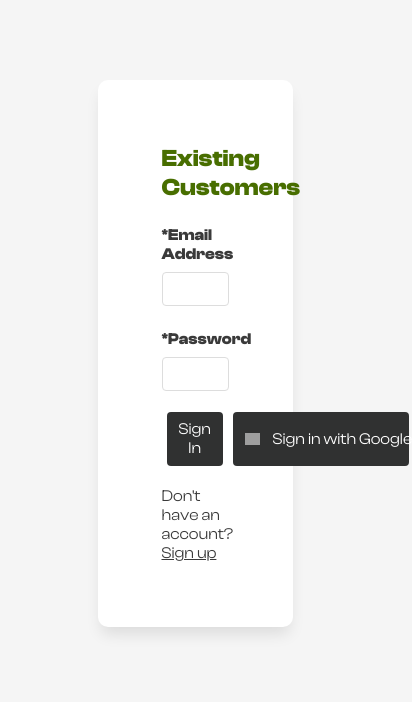
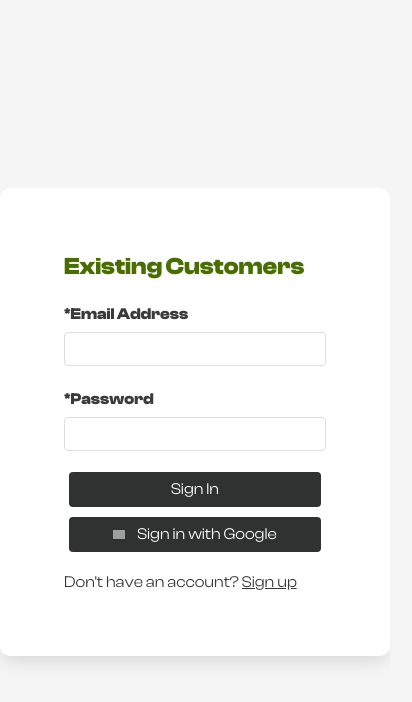
Before and after one commit to Coders6754/Green-Paradise, a plain HTML site: page pages/login.html in a window 390 px wide. Shown: the whole page, 412 px wide, since content can reach past the window. Drawn offline with Linux system fonts and the light colour scheme; grey boxes are pictures that could not be loaded.

Commit message:
added: login and signup page media queries

```diff
--- a/assets/styles/login.css
+++ b/assets/styles/login.css
@@ -22,18 +22,18 @@ body {
 .main {
   width: 100%;
   height: 100%;
+  display: flex;
+  align-items: center;
+  justify-content: center;
 }
 
 .container {
   width: 50%;
-  margin: auto;
   background-color: #fff;
   padding: 4rem;
-  margin-top: 5rem;
   border-radius: 10px;
   display: flex;
   flex-direction: column;
-  justify-content: center;
   box-shadow: 0px 10px 15px -3px rgba(0, 0, 0, 0.1);
 }
 
@@ -78,7 +78,6 @@ body {
 }
 .google-signin {
   display: inline-block;
-  white-space: nowrap;
   text-align: center;
   background-color: #303131;
   padding: 0.5rem 0.75rem;
@@ -118,3 +117,19 @@ body {
   flex: 1;
   margin: 5px;
 }
+
+@media screen and (max-width: 700px) {
+  .buttons-container {
+    display: flex;
+    flex-direction: column;
+  }
+}
+@media screen and (max-width: 640px) {
+  .container {
+    width: 100%;
+    margin: 0;
+  }
+  .google-signin img {
+    width: 5%;
+  }
+}
--- a/assets/styles/signup.css
+++ b/assets/styles/signup.css
@@ -22,18 +22,19 @@ body {
 .main {
   width: 100%;
   height: 100%;
+  display: flex;
+  align-items: center;
+  justify-content: center;
 }
 
 .container {
   width: 50%;
-  margin: auto;
   background-color: #fff;
   padding: 4rem;
   margin-top: 5rem;
   border-radius: 10px;
   display: flex;
   flex-direction: column;
-  justify-content: center;
   box-shadow: 0px 10px 15px -3px rgba(0, 0, 0, 0.1);
 }
 
@@ -78,7 +79,6 @@ body {
 }
 .google-signin {
   display: inline-block;
-  white-space: nowrap;
   text-align: center;
   background-color: #303131;
   padding: 0.5rem 0.75rem;
@@ -118,3 +118,19 @@ body {
   flex: 1;
   margin: 5px;
 }
+
+@media screen and (max-width: 700px) {
+  .buttons-container {
+    display: flex;
+    flex-direction: column;
+  }
+}
+@media screen and (max-width: 640px) {
+  .container {
+    width: 100%;
+    margin: 0;
+  }
+  .google-signin img {
+    width: 5%;
+  }
+}
```
